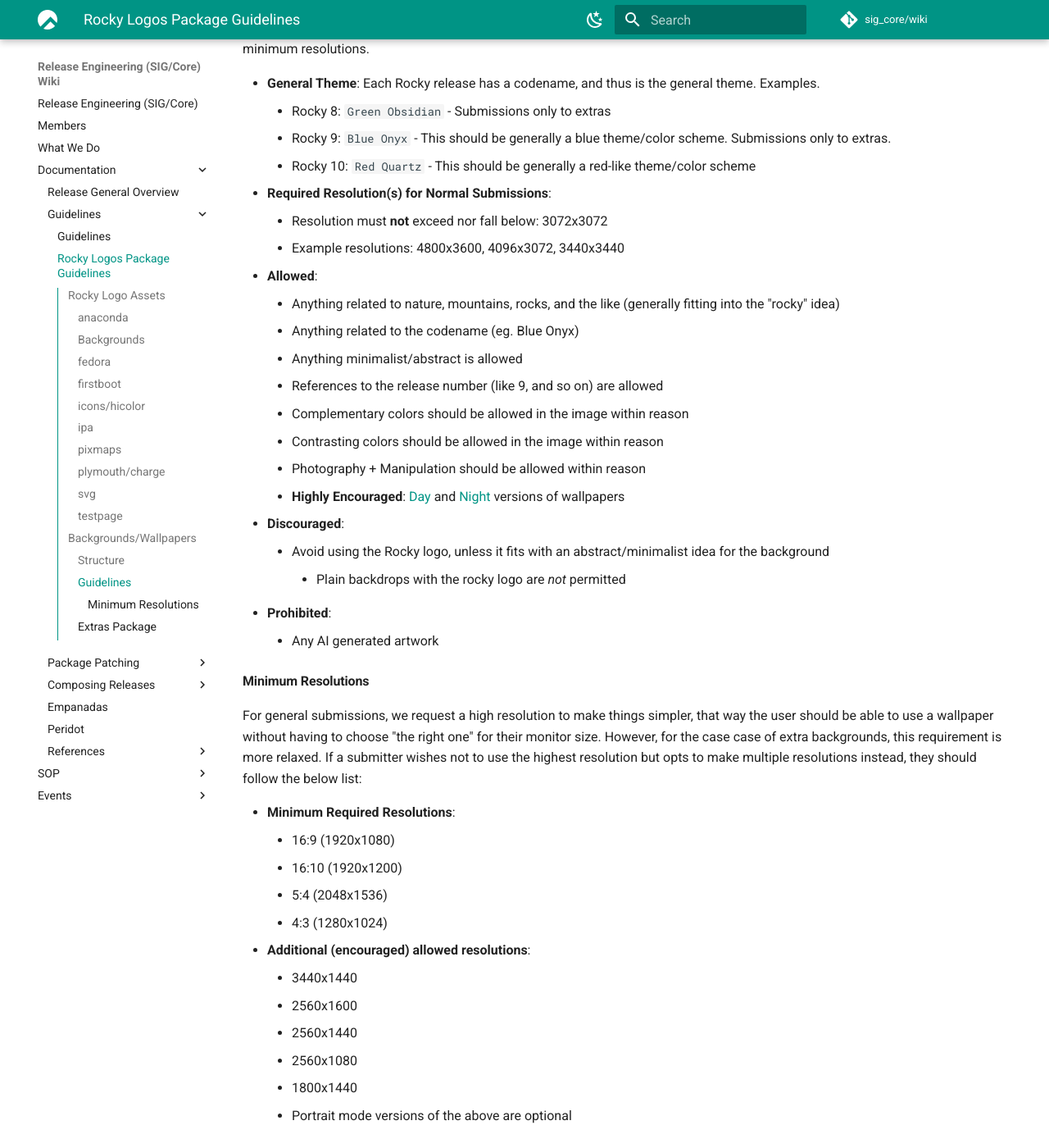
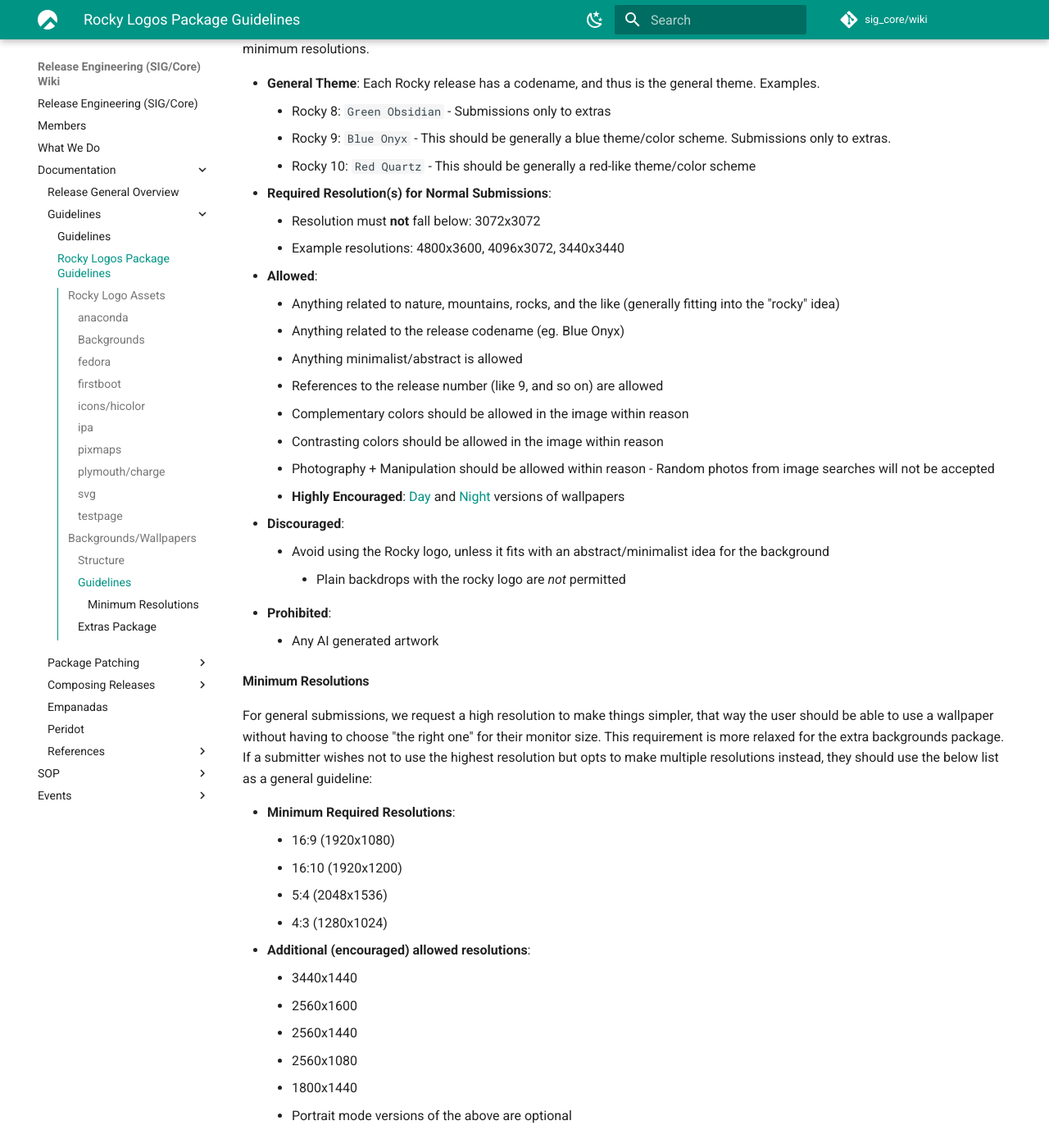
Before and after one commit to rocky-linux/sig-core-wiki, an MkDocs documentation site: the page built from docs/documentation/guidelines/rocky_logos_guidelines.md, in a window 1280 px wide and 1400 px high, scrolled down 4152 px. Shown: the whole window at 82% size. Built offline with MkDocs 1.6.1 and Material for MkDocs 9.7.7, drawn with Linux system fonts in a browser that asks for light colours.

Commit message:
guidelines: clarify specific points for resolution

```diff
--- a/docs/documentation/guidelines/rocky_logos_guidelines.md
+++ b/docs/documentation/guidelines/rocky_logos_guidelines.md
@@ -187,17 +187,17 @@
     * Rocky 9: `Blue Onyx` - This should be generally a blue theme/color scheme. Submissions only to extras.
     * Rocky 10: `Red Quartz` - This should be generally a red-like theme/color scheme
 * **Required Resolution(s) for Normal Submissions**:
-    * Resolution must **not** exceed nor fall below: 3072x3072
+    * Resolution must **not** fall below: 3072x3072
     * Example resolutions: 4800x3600, 4096x3072, 3440x3440
 
 * **Allowed**:
     * Anything related to nature, mountains, rocks, and the like (generally fitting into the "rocky" idea)
-    * Anything related to the codename (eg. Blue Onyx)
+    * Anything related to the release codename (eg. Blue Onyx)
     * Anything minimalist/abstract is allowed
     * References to the release number (like 9, and so on) are allowed
     * Complementary colors should be allowed in the image within reason
     * Contrasting colors should be allowed in the image within reason
-    * Photography + Manipulation should be allowed within reason
+    * Photography + Manipulation should be allowed within reason - Random photos from image searches will not be accepted
     * **Highly Encouraged**: [Day](https://github.com/fedoradesign/backgrounds/blob/main/default/f40-01-day.png) and [Night](https://github.com/fedoradesign/backgrounds/blob/main/default/f40-01-night.png) versions of wallpapers
 
 * **Discouraged**:
@@ -209,7 +209,7 @@
 
 #### Minimum Resolutions
 
-For general submissions, we request a high resolution to make things simpler, that way the user should be able to use a wallpaper without having to choose "the right one" for their monitor size. However, for the case case of extra backgrounds, this requirement is more relaxed. If a submitter wishes not to use the highest resolution but opts to make multiple resolutions instead, they should follow the below list:
+For general submissions, we request a high resolution to make things simpler, that way the user should be able to use a wallpaper without having to choose "the right one" for their monitor size. This requirement is more relaxed for the extra backgrounds package. If a submitter wishes not to use the highest resolution but opts to make multiple resolutions instead, they should use the below list as a general guideline:
 
 * **Minimum Required Resolutions**:
     * 16:9 (1920x1080)
```
